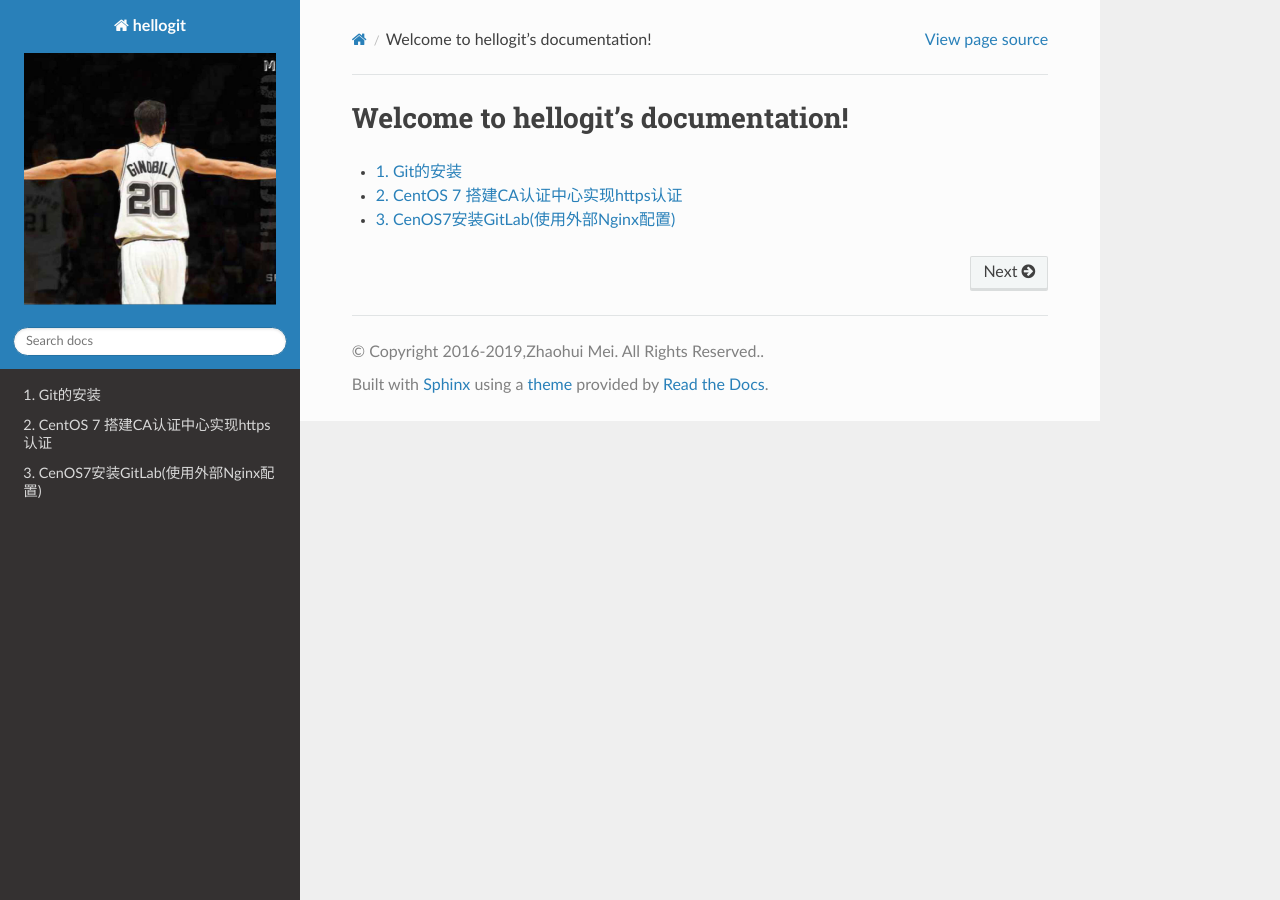
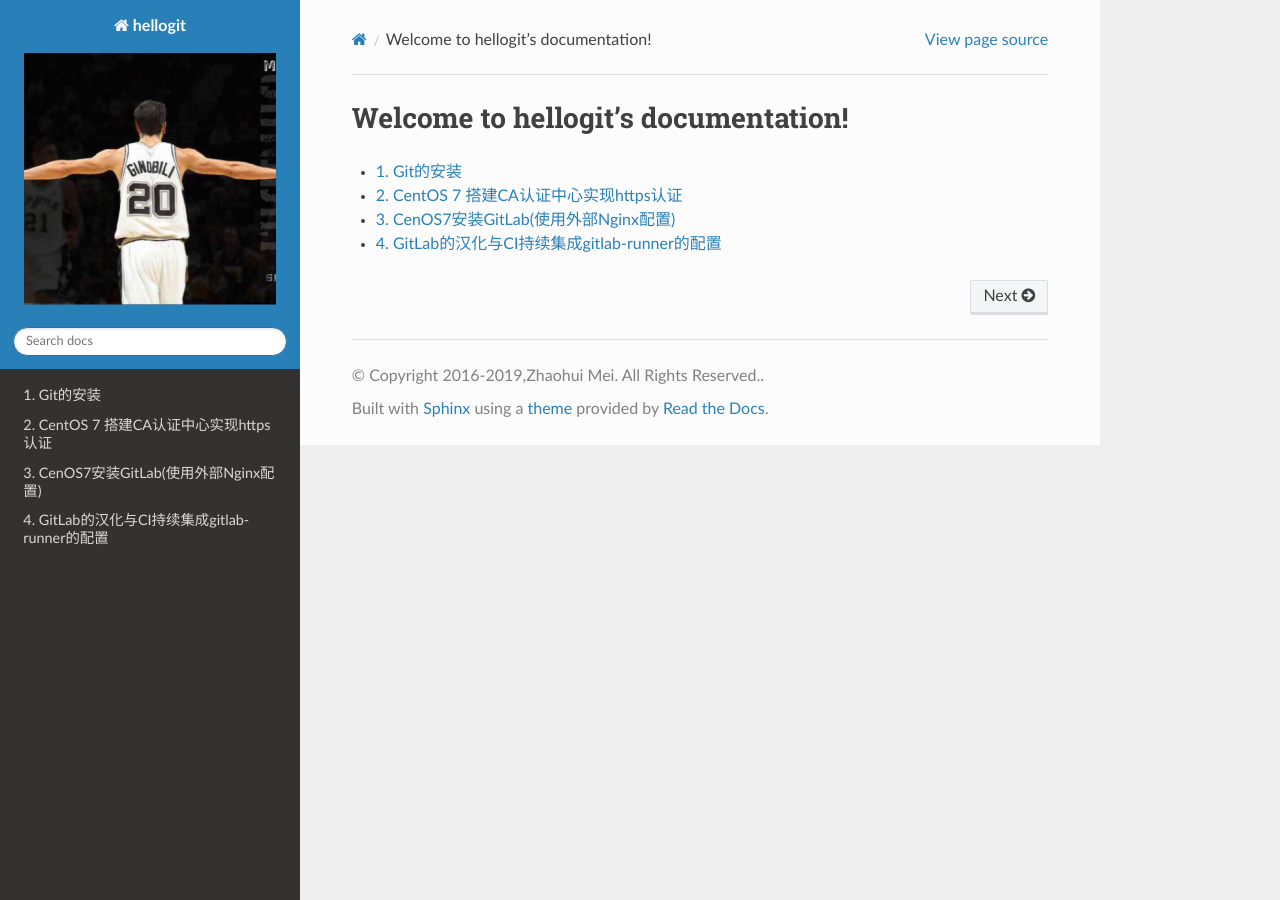
Before and after one commit to meizhaohui/hellogit, a Sphinx documentation site: the page built from source/index.rst, in a window 1280 px wide. Built offline with Sphinx 7.4.7 and the Read the Docs theme 2.0.0, drawn with Linux system fonts in a browser that asks for light colours; some of the changed lines change nothing that is shown.

Commit message:
add gitlab i18n

```diff
--- /dev/null
+++ b/source/configure_gitlab_i18n_and_create_gitlab_ci_with_gitlab_runner.rst
@@ -0,0 +1,150 @@
+.. _configure_gitlab_i18n_and_create_gitlab_ci_with_gitlab_runner:
+
+GitLab的汉化与CI持续集成gitlab-runner的配置
+=================================================
+
+.. contents:: 目录
+
+本文讲解在 :ref:`CentOS7安装GitLab(使用外部Nginx配置) <centos7_install_gitlab_with_external_nginx>` 的基础上，对GitLab进行汉化，并配置CI持续集成工具gitlab-runner。
+
+
+
+
+
+实验环境
+-------------------------------------------------
+
+- server服务端: 操作系统为CentOS 7.6，IP:192.168.56.14， git:2.16.5。
+
+查看server服务端信息::
+
+    [root@server ~]# cat /etc/centos-release
+    CentOS Linux release 7.6.1810 (Core)
+    [root@server ~]# ip a show|grep 192
+    inet 192.168.56.14/24 brd 192.168.56.255 scope global noprefixroute enp0s3
+    [root@server ~]# git --version
+    git version 2.16.5
+
+GitLab用户信息::
+
+    账号            密码
+    root            1234567890
+    meizhaohui      1234567890
+
+- 虚拟机因为重启了，重新检查一下GitLab能否正常运行。
+
+GitLab环境检查
+-------------------------------------------------
+
+进行检查::
+
+    [root@server ~]# systemctl status nginx
+    ● nginx.service - The nginx HTTP and reverse proxy server
+       Loaded: loaded (/usr/lib/systemd/system/nginx.service; disabled; vendor preset: disabled)
+       Active: active (running) since Thu 2019-06-27 19:58:19 CST; 57min ago
+      Process: 13664 ExecStart=/usr/sbin/nginx (code=exited, status=0/SUCCESS)
+      Process: 13660 ExecStartPre=/usr/sbin/nginx -t (code=exited, status=0/SUCCESS)
+      Process: 13659 ExecStartPre=/usr/bin/rm -f /run/nginx.pid (code=exited, status=0/SUCCESS)
+     Main PID: 13666 (nginx)
+        Tasks: 2
+       Memory: 10.5M
+       CGroup: /system.slice/nginx.service
+               ├─13666 nginx: master process /usr/sbin/nginx
+               └─13667 nginx: worker process
+
+    Jun 27 19:58:18 server.hopewait systemd[1]: Starting The nginx HTTP and reverse proxy server...
+    Jun 27 19:58:19 server.hopewait nginx[13660]: nginx: the configuration file /etc/nginx/nginx.conf syntax is ok
+    Jun 27 19:58:19 server.hopewait nginx[13660]: nginx: configuration file /etc/nginx/nginx.conf test is successful
+    Jun 27 19:58:19 server.hopewait systemd[1]: Failed to read PID from file /run/nginx.pid: Invalid argument
+    Jun 27 19:58:19 server.hopewait systemd[1]: Started The nginx HTTP and reverse proxy server.
+
+Nginx服务正常运行，访问GitLab服务 http://192.168.56.14 ，发现可以正常访问：
+
+.. image:: ./_static/images/gitlab_login_page.png
+
+我们使用meizhaohui这个账号来下载hellopython项目::
+
+    D:\Desktop
+    $ git clone git@192.168.56.14:higit/hellopython.git
+    Cloning into 'hellopython'...
+    remote: Enumerating objects: 9, done.
+    Receiving objects: 100% (9/9), done.    (9/9)
+    remote: Counting objects: 100% (9/9), done.
+    remote: Compressing objects: 100% (3/3), done.
+    remote: Total 9 (delta 0), reused 0 (delta 0)
+
+说明仍然可以下载，GitLab运行正常。
+
+GitLab汉化
+-------------------------------------------------
+
+下面我们开始今天的主题，进行GitLab的汉化和CI的配置。
+
+查看GitLab版本::
+
+    [root@server ~]# cat /opt/gitlab/embedded/service/gitlab-rails/VERSION
+    11.10.0
+
+查看GitLab中文社区官方仓库 https://gitlab.com/xhang/gitlab ， 检查对应的汉化包版本信息：
+
+.. image:: ./_static/images/gitlab_stable_zh.png
+
+我们下载GitLab版本对应的汉化包，11-10-stable-zh这个版本::
+
+    [root@server ~]#  git clone https://gitlab.com/xhang/gitlab.git -b 11-10-stable-zh
+    Cloning into 'gitlab'...
+    remote: warning: ignoring extra bitmap file: /var/opt/gitlab/git-data/repositories/@pools/04/ad/04ad22d7630382dd5ece1410d2d8a131c44bdf54b53eb6b22a0276994b836d53.git/objects/pack/pack-573496940d56eadcba5a8d435e5b0f2345c9f918.pack
+    remote: Enumerating objects: 979008, done.
+    remote: Counting objects: 100% (979008/979008), done.
+    remote: Compressing objects: 100% (203291/203291), done.
+    remote: Total 979008 (delta 764750), reused 977616 (delta 763404)
+    Receiving objects: 100% (979008/979008), 400.57 MiB | 36.88 MiB/s, done.
+    Resolving deltas: 100% (764750/764750), done.
+
+下载完后，查看的汉化包信息::
+
+    [root@server ~]# ls -lad gitlab/
+    drwxr-xr-x. 29 root root 4096 Jun 27 21:33 gitlab/
+    [root@server ~]# cd gitlab/
+    [root@server gitlab]# git remote -v
+    origin  https://gitlab.com/xhang/gitlab.git (fetch)
+    origin  https://gitlab.com/xhang/gitlab.git (push)
+    [root@server gitlab]# git branch
+    * 11-10-stable-zh
+
+停止GitLab相关服务::
+
+    [root@server ~]# gitlab-ctl stop
+    ok: down: alertmanager: 0s, normally up
+    ok: down: gitaly: 0s, normally up
+    ok: down: gitlab-monitor: 0s, normally up
+    ok: down: gitlab-workhorse: 0s, normally up
+    ok: down: logrotate: 1s, normally up
+    ok: down: node-exporter: 0s, normally up
+    ok: down: postgres-exporter: 1s, normally up
+    ok: down: postgresql: 0s, normally up
+    ok: down: prometheus: 0s, normally up
+    ok: down: redis: 0s, normally up
+    ok: down: redis-exporter: 0s, normally up
+    ok: down: sidekiq: 0s, normally up
+    ok: down: unicorn: 0s, normally up
+    [root@server ~]# systemctl stop gitlab-runsvdir
+    [root@server ~]# systemctl stop nginx
+    [root@server ~]# ps -ef|grep gitlab
+    root     26384 13568  0 21:46 pts/0    00:00:00 grep --color=auto gitlab
+    [root@server ~]# ps -ef|grep nginx
+    root     26386 13568  0 21:46 pts/0    00:00:00 grep --color=auto nginx
+
+说明GitLab相关服务已经停止。
+
+备份 ``/opt/gitlab/embedded/service/gitlab-rails/`` 文件夹，防止后续操作失败导致GitLab无法运行::
+
+    [root@server ~]# cp -rf /opt/gitlab/embedded/service/gitlab-rails/ /opt/gitlab/embedded/service/gitlab-rails.bak
+
+    # 检查是否备份成功
+    [root@server ~]# ls -lad /opt/gitlab/embedded/service/gitlab-rails*
+    drwxr-xr-x 24 root root 4096 Jun 23 14:56 /opt/gitlab/embedded/service/gitlab-rails
+    drwxr-xr-x 24 root root 4096 Jun 27 21:49 /opt/gitlab/embedded/service/gitlab-rails.bak
+    [root@server ~]# du -sh /opt/gitlab/embedded/service/gitlab-rails*
+    253M    /opt/gitlab/embedded/service/gitlab-rails
+    253M    /opt/gitlab/embedded/service/gitlab-rails.bak
--- a/source/index.rst
+++ b/source/index.rst
@@ -14,3 +14,4 @@ Welcome to hellogit's documentation!
     install_git
     certificate_authority_for_https
     centos7_install_gitlab_with_external_nginx
+    configure_gitlab_i18n_and_create_gitlab_ci_with_gitlab_runner
```
Also changed, not shown: source/_static/images/gitlab_stable_zh.png (added).
